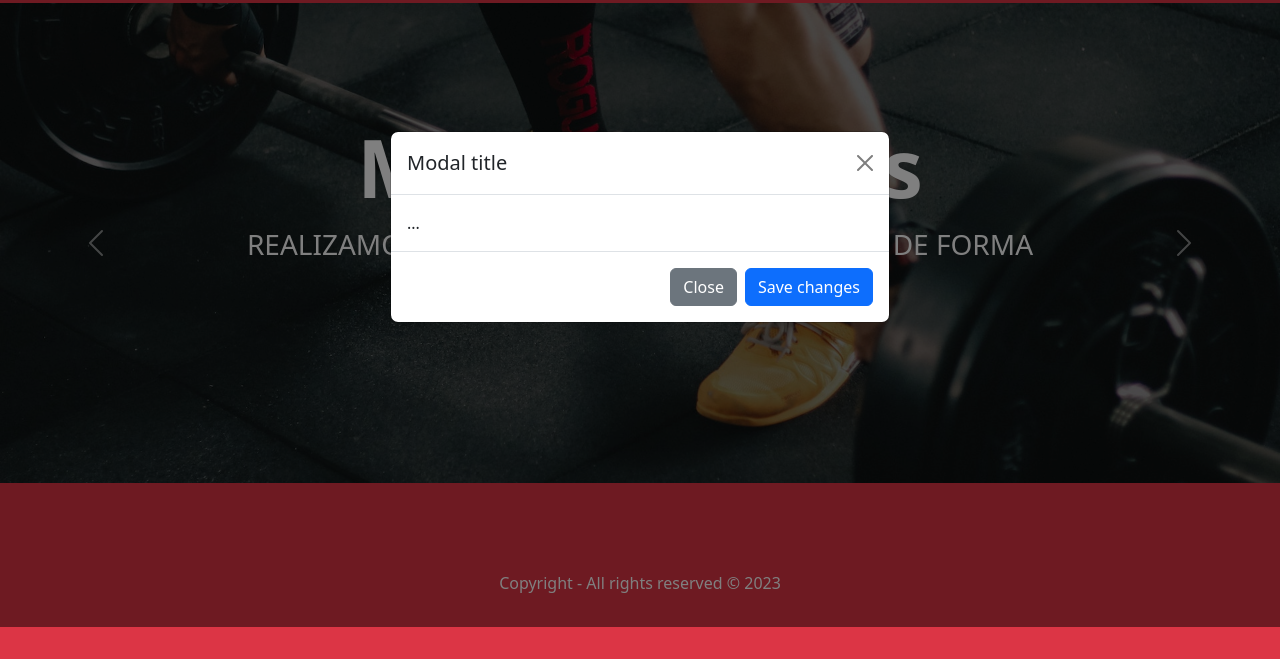
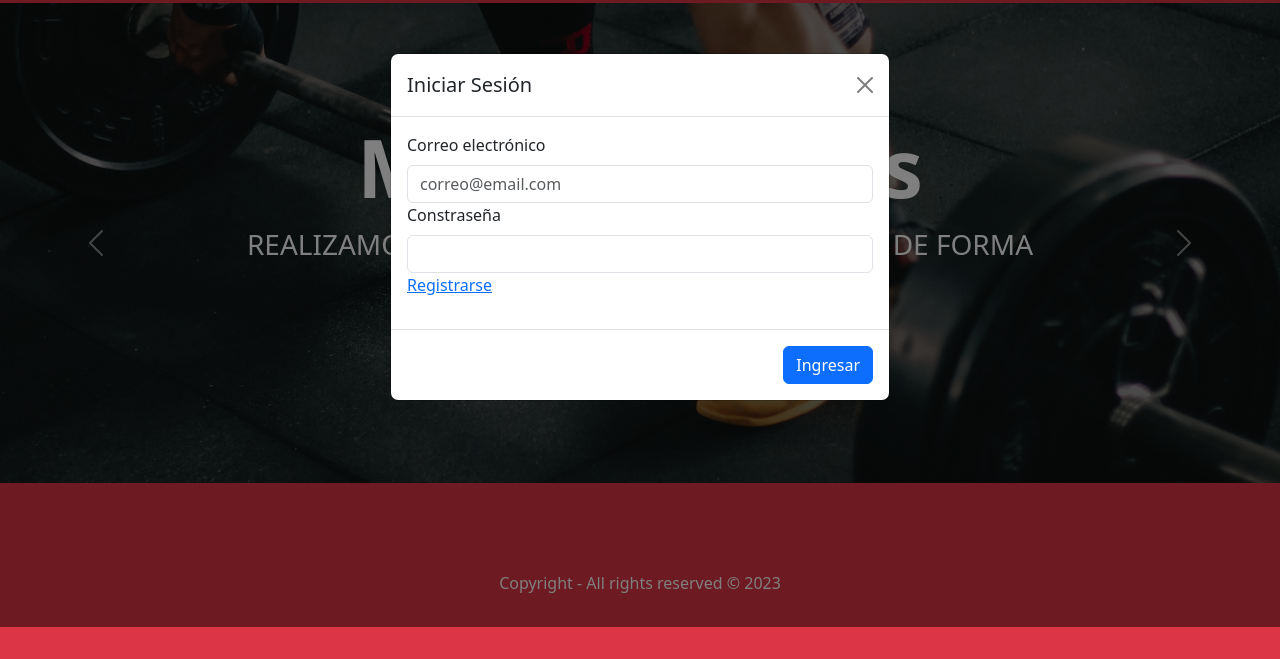
Before and after one commit to NiezTsuki/GymBros2, a website: page index.html in a window 1280 px wide. Both pictures are taken after a click on the button "INICIAR SESIÓN". Shown: the part 173-832 px from the top of the page. Drawn offline with nearby package versions, Linux system fonts and the light colour scheme; files that its build step writes are made by us from their sources.

Commit message:
Realizando formulario de inicio de sesión

```diff
--- a/index.html
+++ b/index.html
@@ -90,15 +90,28 @@
     <div class="modal-dialog modal-dialog-centered">
       <div class="modal-content">
         <div class="modal-header">
-          <h1 class="modal-title fs-5" id="exampleModalLabel">Modal title</h1>
+          <h1 class="modal-title fs-5" id="exampleModalLabel">Iniciar Sesión</h1>
           <button type="button" class="btn-close" data-bs-dismiss="modal" aria-label="Close"></button>
         </div>
         <div class="modal-body">
-          ...
+          <form class="needs-validation" method="POST">
+          <div class="col-6" style="width: auto;">
+            <label for="exampleFormControlInput1" class="form-label">Correo electrónico</label>
+            <input type="email" class="form-control" id="exampleFormControlInput1" placeholder="correo@email.com" required>
+            <div class="valid-feedback">
+            </div>
+            <div class="col-6" style="width: auto;">
+              <label for="validationCustom01" class="form-label">Constraseña</label>
+              <input type="text" name="Nombre" class="form-control" id="validationCustom01" value="" required>
+              <div class="valid-feedback">
+              </div>
+            </div>
+          </div>
+          </form>
+          <p><a class="link-opacity-100-hover" href="#">Registrarse</a></p>
         </div>
         <div class="modal-footer">
-          <button type="button" class="btn btn-secondary" data-bs-dismiss="modal">Close</button>
-          <button type="button" class="btn btn-primary">Save changes</button>
+          <button type="button" class="btn btn-primary">Ingresar</button>
         </div>
       </div>
     </div>
@@ -121,6 +134,7 @@
     </div>
   </div>
 </footer>
+    <script src="validaciones.js"></script>
     <script src="modal.js"></script>
     <script src="https://cdn.jsdelivr.net/npm/@popperjs/core@2.11.6/dist/umd/popper.min.js" integrity="sha384-oBqDVmMz9ATKxIep9tiCxS/Z9fNfEXiDAYTujMAeBAsjFuCZSmKbSSUnQlmh/jp3" crossorigin="anonymous"></script>
     <script src="https://cdn.jsdelivr.net/npm/bootstrap@5.3.0-alpha1/dist/js/bootstrap.min.js" integrity="sha384-mQ93GR66B00ZXjt0YO5KlohRA5SY2XofN4zfuZxLkoj1gXtW8ANNCe9d5Y3eG5eD" crossorigin="anonymous"></script>
```
